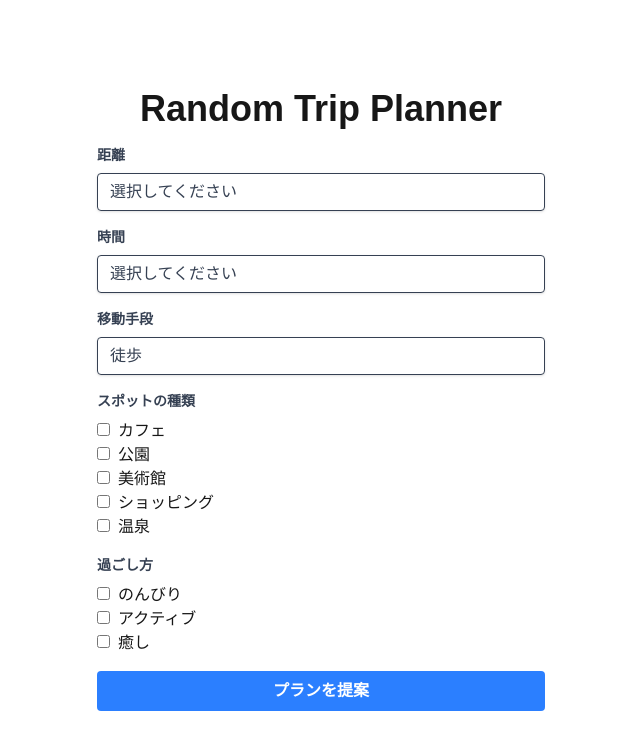
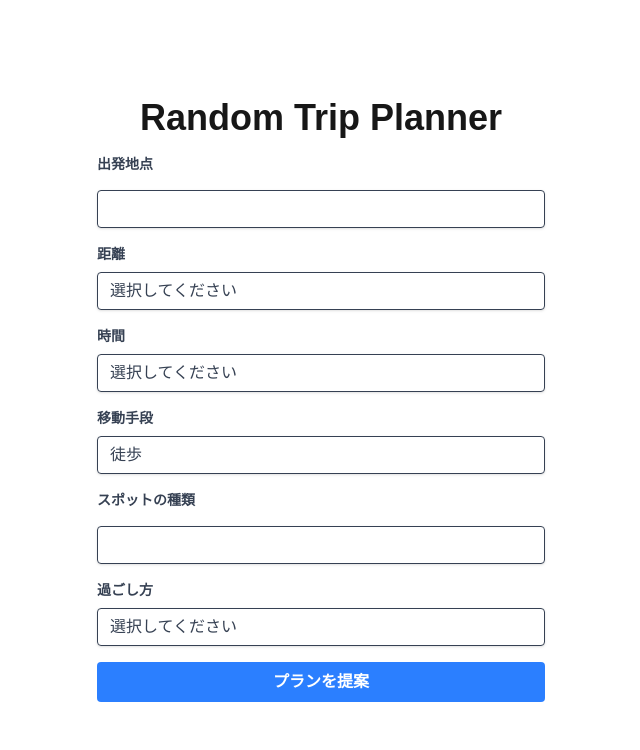
Before and after one commit to luck2515/random-trip-planner, a Next.js app: page / in a window 1280 px wide. Shown: the top 750 px of the page, without its empty margins (319-959 px from the left). Built offline with nearby package versions, Linux system fonts and the light colour scheme.

Commit message:
過ごし方は選択式にし、スポットの種類については任意入力にした

```diff
--- a/src/components/organisms/InputForm.tsx
+++ b/src/components/organisms/InputForm.tsx
@@ -15,20 +15,19 @@ interface InputFormProps {
 }
 
 const schema = z.object({
+  departure: z.string().min(1, { message: "出発地点を入力してください" }),
   distance: z.string().optional(),
   time: z.string().optional(),
   transport: z.string().optional(),
-  spotType: z.array(z.string()).optional(),
-  mood: z.array(z.string()).optional(),
-  distanceInput: z.string().optional(),
-  timeInput: z.string().optional()
-}).refine(data => data.distance !== '' || data.time !== '' || data.distanceInput !== '' || data.timeInput !== '', {
+  spotType: z.string().optional(),
+  mood: z.string().optional(),
+}).refine(data => data.distance !== '' || data.time !== '', {
   message: '距離または時間のどちらかを入力してください',
   path: ['distance'],
 });
 
 const InputForm: React.FC<InputFormProps> = ({ onSubmit, isLoading }) => {
-  const { register, handleSubmit, formState: { errors }, watch } = useForm<z.infer<typeof schema>>({
+  const { register, handleSubmit, formState: { errors } } = useForm<z.infer<typeof schema>>({
     resolver: zodResolver(schema),
   });
 
@@ -36,14 +35,11 @@ const InputForm: React.FC<InputFormProps> = ({ onSubmit, isLoading }) => {
     onSubmit(data);
   };
 
-  const spotTypeOptions = ['カフェ', '公園', '美術館', 'ショッピング', '温泉'];
-  const moodOptions = ['のんびり', 'アクティブ', '癒し'];
-
-  const watchDistance = watch("distance");
-  const watchTime = watch("time");
+  const moodOptions = ['のんびり', 'アクティブ', '癒し', '観光', 'グルメ', 'ショッピング', '温泉', '自然', '歴史', 'アート'];
 
   return (
     <form className="flex flex-col gap-4 w-full max-w-md" onSubmit={handleSubmit(onSubmitHandler)}>
+      <LabeledInput label="出発地点" register={register('departure')} errors={errors.departure} />
       <LabeledSelect label="距離" register={register('distance')}>
         <option value="">選択してください</option>
         <option value="5">5km以内</option>
@@ -68,8 +64,21 @@ const InputForm: React.FC<InputFormProps> = ({ onSubmit, isLoading }) => {
         <option value="車">車</option>
       </LabeledSelect>
 
-      <CheckboxGroup label="スポットの種類" options={spotTypeOptions} register={register('spotType')} />
-      <CheckboxGroup label="過ごし方" options={moodOptions} register={register('mood')} />
+      <LabeledInput label="スポットの種類" register={register('spotType')} />
+      <LabeledSelect label="過ごし方" register={register('mood')}>
+        <option value="">選択してください</option>
+        <option value="のんびり">のんびり</option>
+        <option value="アクティブ">アクティブ</option>
+        <option value="癒し">癒し</option>
+        <option value="観光">観光</option>
+        <option value="グルメ">グルメ</option>
+        <option value="ショッピング">ショッピング</option>
+        <option value="温泉">温泉</option>
+        <option value="自然">自然</option>
+        <option value="歴史">歴史</option>
+        <option value="アート">アート</option>
+      </LabeledSelect>
+
       <Button disabled={isLoading}>プランを提案</Button>
     </form>
   );
```
